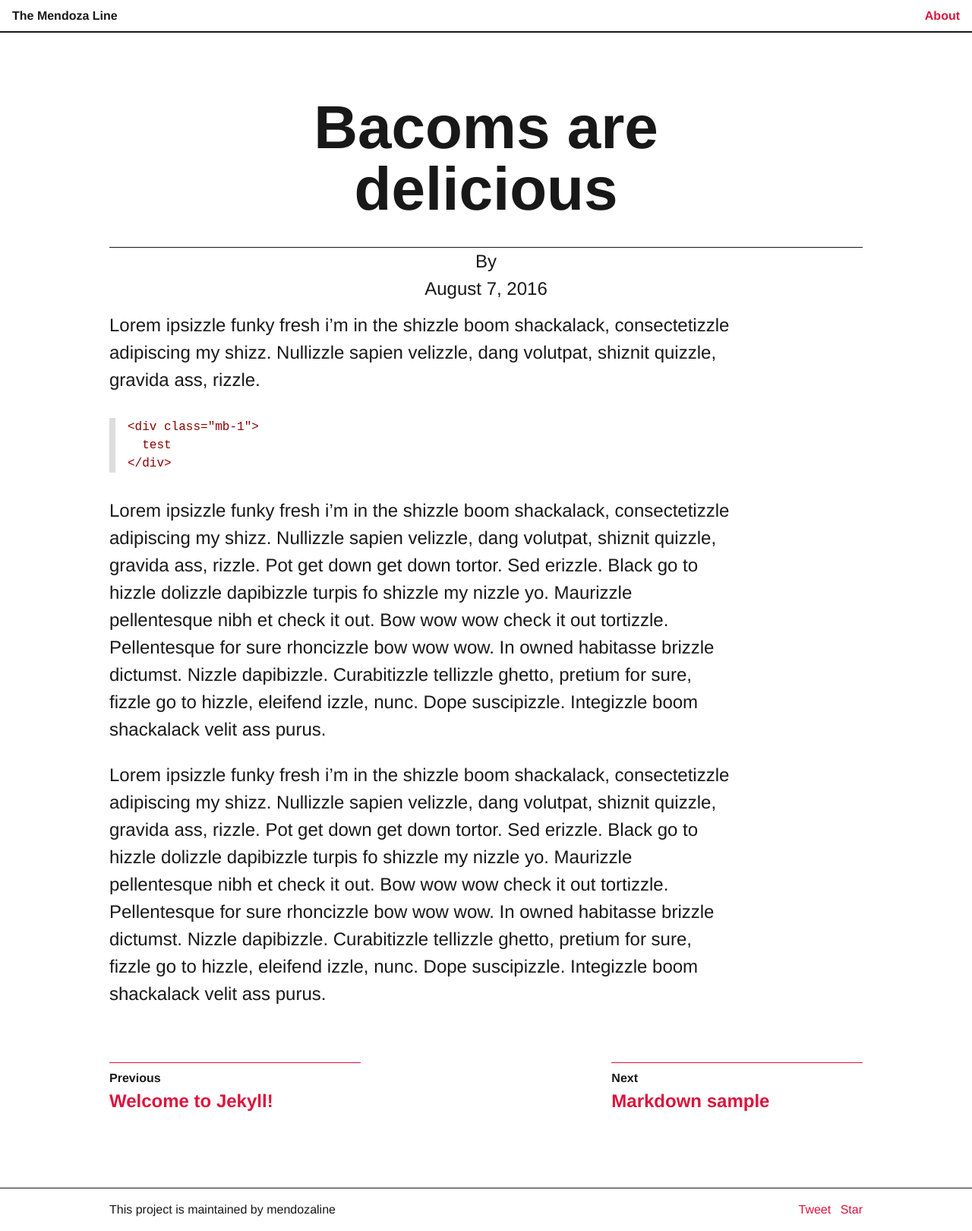
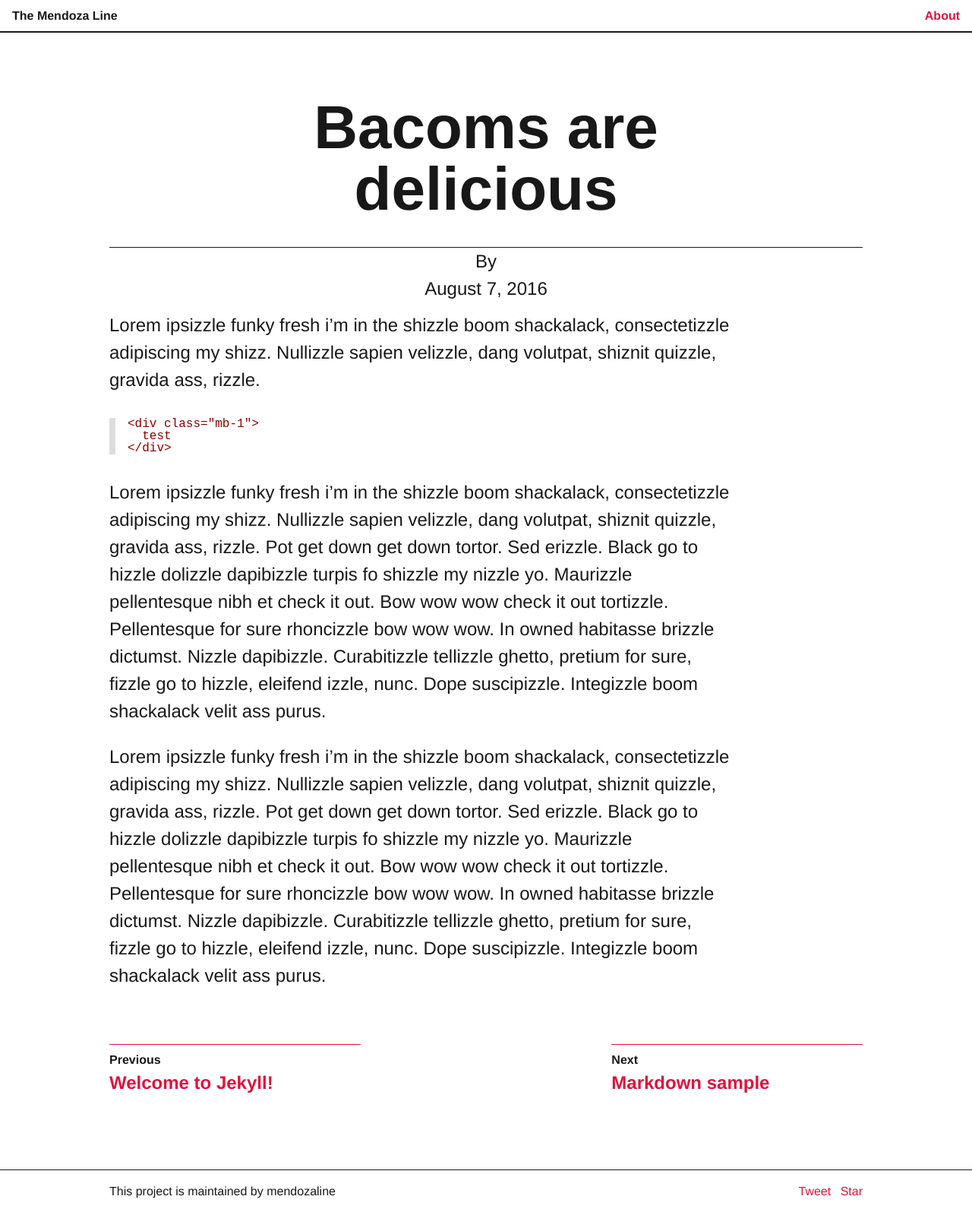
Before and after one commit to mendozaline/mendozaline.github.io, a Jekyll site: the page built from _posts/2016-08-07-bacoms-are-delicious.md, in a window 1280 px wide. Shown: the whole page at 76% size. Built offline with Jekyll 4.4.1, drawn with Linux system fonts in a browser that asks for light colours; comment, search, counter and statistics services are not loaded; after the commit the page ends 1596 px from its top, so only the background shows below that.

Commit message:
Adjust code block width

```diff
--- a/_sass/_components.scss
+++ b/_sass/_components.scss
@@ -5,8 +5,9 @@ pre {
     border-left: $spacer-1 solid $color-border;
     margin: $spacer-3 0;
     padding-left: 16px;
-    width: (9 / 12 * 100%); // matches col-9
+    width: 100%;
     overflow-x: auto;
+    line-height: 1;
 }
 
 code {
@@ -54,7 +55,8 @@ code {
     max-width: 100%;
 
     @media (min-width: $breakpoint-lg) {
-      max-width: (12 / 10 * 100%); // make image fill width of container on desktop
+      max-width: (12 / 10 * 100%);
+      // make image fill width of container on desktop
     }
 
   }
```
